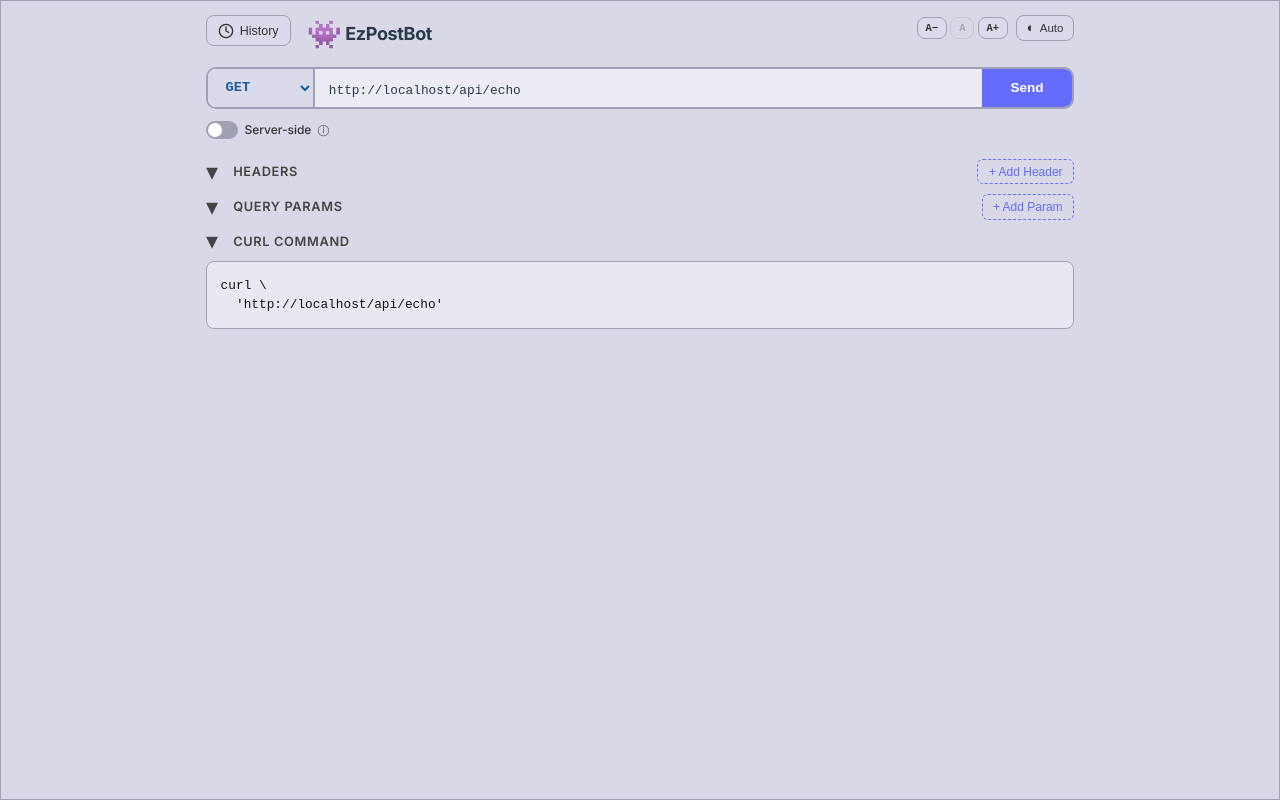
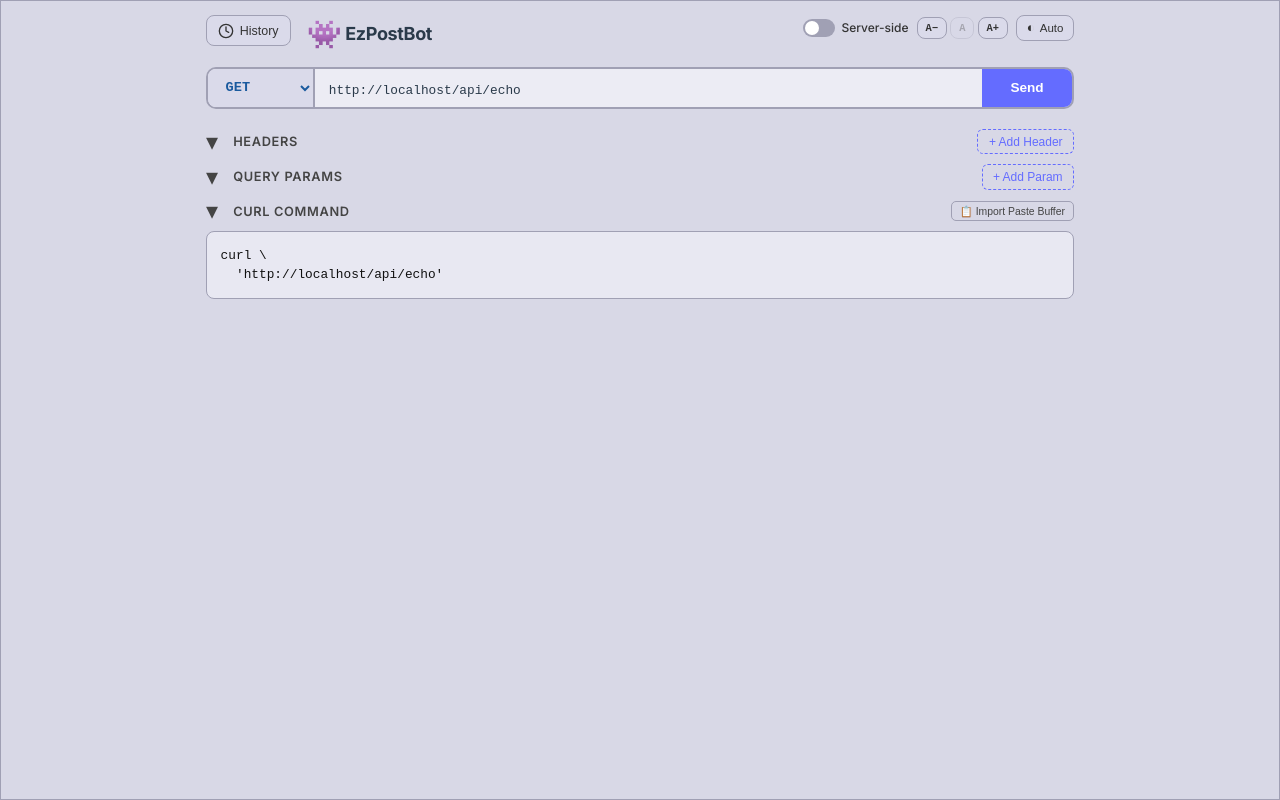
Before and after one commit to ronin1/EzPostBot, a Svelte app: page / in a window 1280 px wide. Built offline with nearby package versions, Linux system fonts and the light colour scheme.

Commit message:
curl import & mask authorization header

```diff
--- a/src/App.svelte
+++ b/src/App.svelte
@@ -165,6 +165,126 @@
     } catch {}
   }
 
+  function parseCurl(input) {
+    const text = input.trim().replace(/\\\n\s*/g, ' ');
+    if (!/^curl\s/i.test(text)) return null;
+
+    const tokens = [];
+    let i = 4; // skip "curl"
+    while (i < text.length) {
+      while (i < text.length && text[i] === ' ') i++;
+      if (i >= text.length) break;
+      let token = '';
+      if (text[i] === "'" || text[i] === '"') {
+        const q = text[i++];
+        while (i < text.length && text[i] !== q) {
+          if (text[i] === '\\' && q === '"') { i++; token += text[i] || ''; }
+          else token += text[i];
+          i++;
+        }
+        i++; // skip closing quote
+      } else {
+        while (i < text.length && text[i] !== ' ') { token += text[i]; i++; }
+      }
+      tokens.push(token);
+    }
+
+    let parsedMethod = null;
+    let parsedUrl = '';
+    const parsedHeaders = [];
+    let parsedData = null;
+    let isFormUrlEncoded = false;
+    let isFormMultipart = false;
+    const formParts = [];
+
+    for (let t = 0; t < tokens.length; t++) {
+      const tok = tokens[t];
+      if (tok === '-X' || tok === '--request') { parsedMethod = tokens[++t]?.toUpperCase(); }
+      else if (tok === '-H' || tok === '--header') { parsedHeaders.push(tokens[++t]); }
+      else if (tok === '-d' || tok === '--data' || tok === '--data-raw' || tok === '--data-binary') { parsedData = tokens[++t]; }
+      else if (tok === '--data-urlencode') { isFormUrlEncoded = true; formParts.push(tokens[++t]); }
+      else if (tok === '-F' || tok === '--form') { isFormMultipart = true; formParts.push(tokens[++t]); }
+      else if (!tok.startsWith('-') && !parsedUrl) { parsedUrl = tok; }
+    }
+
+    if (!parsedMethod) {
+      parsedMethod = (parsedData || isFormUrlEncoded || isFormMultipart) ? 'POST' : 'GET';
+    }
+
+    return { method: parsedMethod, url: parsedUrl, headers: parsedHeaders, data: parsedData, isFormUrlEncoded, isFormMultipart, formParts };
+  }
+
+  let importStatus = $state(null);
+  async function importCurl() {
+    try {
+      const clip = await navigator.clipboard.readText();
+      const parsed = parseCurl(clip);
+      if (!parsed) {
+        importStatus = 'invalid';
+        setTimeout(() => { if (importStatus === 'invalid') importStatus = null; }, 2000);
+        return;
+      }
+
+      method = parsed.method;
+      try {
+        const u = new URL(parsed.url);
+        u.search = '';
+        url = u.toString();
+        queryParams = [];
+        for (const [k, v] of new URL(parsed.url).searchParams.entries()) {
+          queryParams = [...queryParams, { key: k, value: v }];
+        }
+      } catch {
+        url = parsed.url;
+        queryParams = [];
+      }
+
+      headers = [];
+      let detectedCt = '';
+      for (const h of parsed.headers) {
+        const idx = h.indexOf(':');
+        if (idx < 0) continue;
+        const key = h.slice(0, idx).trim();
+        const val = h.slice(idx + 1).trim();
+        if (key.toLowerCase() === 'content-type') { detectedCt = val; continue; }
+        headers = [...headers, { key, value: val }];
+      }
+
+      formFields = [];
+      selectedFiles = [];
+      body = '';
+
+      if (parsed.isFormMultipart) {
+        bodyType = 'form';
+        formFields = parsed.formParts.filter(p => !p.includes('=@')).map(p => {
+          const idx = p.indexOf('=');
+          return { key: p.slice(0, idx), value: p.slice(idx + 1) };
+        });
+      } else if (parsed.isFormUrlEncoded || detectedCt.includes('application/x-www-form-urlencoded')) {
+        bodyType = 'form';
+        const src = parsed.isFormUrlEncoded ? parsed.formParts.join('&') : (parsed.data || '');
+        formFields = src.split('&').filter(Boolean).map(pair => {
+          const idx = pair.indexOf('=');
+          return idx >= 0
+            ? { key: decodeURIComponent(pair.slice(0, idx)), value: decodeURIComponent(pair.slice(idx + 1)) }
+            : { key: decodeURIComponent(pair), value: '' };
+        });
+      } else if (parsed.data) {
+        bodyType = 'json';
+        body = parsed.data;
+      } else {
+        bodyType = 'json';
+        body = '';
+      }
+
+      importStatus = 'ok';
+      setTimeout(() => { if (importStatus === 'ok') importStatus = null; }, 1500);
+    } catch {
+      importStatus = 'error';
+      setTimeout(() => { if (importStatus === 'error') importStatus = null; }, 2000);
+    }
+  }
+
   let drawerOpen = $state(localStorage.getItem('drawerOpen') === 'true');
   $effect(() => { localStorage.setItem('drawerOpen', String(drawerOpen)); });
   let drawerRef = $state(null);
@@ -306,6 +426,12 @@
 
     return parts.join(' \\\n  ');
   });
+
+  const curlCommandMasked = $derived(
+    curlCommand.replace(/(-H\s+(['"]))(Authorization:\s*)(.*?)(\2)/gi, '$1$3••••••••$5')
+  );
+
+  let curlHovered = $state(false);
 
   let themeMode = $state(localStorage.getItem('theme') || 'auto');
 
@@ -865,6 +991,13 @@
             </button>
             <h1><span style="font-size: 1.75rem; vertical-align: -0.15em">👾</span> EzPostBot</h1>
             <span class="top-controls">
+              <label class="toggle-label top-toggle" title="Send request from the backend server, bypassing CORS preflight and browser restrictions">
+                <span class="toggle-switch" class:active={serverSide}>
+                  <input type="checkbox" bind:checked={serverSide} />
+                  <span class="toggle-track"><span class="toggle-thumb"></span></span>
+                </span>
+                <span class="toggle-text">Server-side</span>
+              </label>
               <span class="global-font-controls">
                 <button class="global-font-btn" disabled={globalFontSize <= FONT_MIN} onclick={() => { globalFontSize = +(globalFontSize - FONT_STEP).toFixed(2); }} title="Decrease text size">A−</button>
                 <button class="global-font-btn" disabled={Math.abs(globalFontSize - FONT_DEFAULT) < 0.01} onclick={() => { globalFontSize = FONT_DEFAULT; }} title="Reset text size">A</button>
@@ -903,17 +1036,6 @@
               Send
             {/if}
           </button>
-        </div>
-
-        <div class="request-options-bar">
-          <label class="toggle-label">
-            <span class="toggle-switch" class:active={serverSide}>
-              <input type="checkbox" bind:checked={serverSide} />
-              <span class="toggle-track"><span class="toggle-thumb"></span></span>
-            </span>
-            <span class="toggle-text">Server-side</span>
-            <span class="toggle-hint" data-tip="Send request from the backend server, bypassing CORS preflight and browser restrictions">ⓘ</span>
-          </label>
         </div>
 
         <!-- Headers Section -->
@@ -946,6 +1068,7 @@
                     bind:value={header.value}
                     placeholder="Value"
                     class="header-input value-input"
+                    class:secret={header.key.trim().toLowerCase() === 'authorization'}
                   />
                   <button class="remove-btn" onclick={() => removeHeader(i)} title="Remove header">
                     &times;
@@ -1252,10 +1375,14 @@
             <span class="section-title" class:collapsed={!showCurl}>
               <span class="collapse-arrow">{showCurl ? '▾' : '▸'}</span> cURL Command
             </span>
+            <button class="curl-import-btn" onclick={(e) => { e.stopPropagation(); importCurl(); }} title="Import cURL command from clipboard">
+              {#if importStatus === 'ok'}✓ Imported{:else if importStatus === 'invalid'}✕ Not a curl command{:else if importStatus === 'error'}✕ Clipboard error{:else}📋 Import Paste Buffer{/if}
+            </button>
           </div>
           {#if showCurl}
-            <div class="response-pre-wrapper">
-              <pre class="curl-output" style="font-size: {globalFontSize}rem">{curlCommand}</pre>
+            <!-- svelte-ignore a11y_no_static_element_interactions -->
+            <div class="response-pre-wrapper" onmouseenter={() => curlHovered = true} onmouseleave={() => curlHovered = false}>
+              <pre class="curl-output" style="font-size: {globalFontSize}rem">{curlHovered ? curlCommand : curlCommandMasked}</pre>
               <button class="response-copy-btn" onclick={() => copyPanelText(curlCommand, 'curl')} title="Copy cURL command">
                 {copiedPanel === 'curl' ? '✓' : '⧉'}
               </button>
@@ -1541,14 +1668,6 @@
     cursor: not-allowed;
   }
 
-  .request-options-bar {
-    display: flex;
-    align-items: center;
-    gap: 1rem;
-    margin-bottom: 1.25rem;
-    margin-top: -0.5rem;
-  }
-
   .toggle-label {
     display: flex;
     align-items: center;
@@ -1603,40 +1722,6 @@
     font-size: 0.75rem;
     color: #888;
     font-weight: 500;
-  }
-
-  .toggle-hint {
-    font-size: 0.7rem;
-    color: #666;
-    cursor: help;
-    position: relative;
-  }
-
-  .toggle-hint::after {
-    content: attr(data-tip);
-    position: absolute;
-    bottom: calc(100% + 6px);
-    left: 50%;
-    transform: translateX(-50%);
-    background: #383858;
-    color: #ccc;
-    font-size: 0.7rem;
-    font-weight: 400;
-    line-height: 1.4;
-    padding: 0.45rem 0.65rem;
-    border-radius: 6px;
-    border: 1px solid #4a4a5a;
-    white-space: normal;
-    width: max-content;
-    max-width: 260px;
-    pointer-events: none;
-    opacity: 0;
-    transition: opacity 0.15s;
-    z-index: 100;
-  }
-
-  .toggle-hint:hover::after {
-    opacity: 1;
   }
 
   .spinner {
@@ -1739,6 +1824,17 @@
   .value-input {
     flex: 3;
     min-width: 0;
+  }
+
+  .value-input.secret {
+    -webkit-text-security: disc;
+    text-security: disc;
+  }
+
+  .value-input.secret:focus,
+  .value-input.secret:hover {
+    -webkit-text-security: none;
+    text-security: none;
   }
 
   .remove-btn {
@@ -2214,6 +2310,25 @@
     opacity: 0.5;
   }
 
+  .curl-import-btn {
+    background: transparent;
+    border: 1px solid #3a3a4a;
+    color: #aaa;
+    font-size: 0.65rem;
+    font-weight: 500;
+    padding: 0.15rem 0.5rem;
+    border-radius: 5px;
+    cursor: pointer;
+    transition: all 0.2s;
+    margin-left: auto;
+    white-space: nowrap;
+  }
+
+  .curl-import-btn:hover {
+    border-color: #646cff;
+    color: #fff;
+  }
+
   .curl-output {
     background: #2e2e4d;
     border: 1px solid #3a3a4a;
@@ -2287,6 +2402,16 @@
     color: #111;
   }
 
+  .light-theme .curl-import-btn {
+    border-color: #a0a0b4;
+    color: #444;
+  }
+
+  .light-theme .curl-import-btn:hover {
+    border-color: #646cff;
+    color: #111;
+  }
+
   .light-theme .curl-output {
     background: #e8e8f2;
     border-color: #a0a0b4;
@@ -2334,16 +2459,6 @@
     color: #333;
   }
 
-  .light-theme .toggle-hint {
-    color: #444;
-  }
-
-  .light-theme .toggle-hint::after {
-    background: #e2e2ee;
-    color: #2a2a3a;
-    border-color: #a0a0b4;
-  }
-
   .light-theme .file-dropzone {
     background: #e2e2ee;
     border-color: #a0a0b4;
--- a/src/lib/HistoryDrawer.svelte
+++ b/src/lib/HistoryDrawer.svelte
@@ -153,6 +153,12 @@
   function truncateUrl(u) {
     return u || '';
   }
+
+  function maskAuth(text) {
+    return text.replace(/^(Authorization:\s*).+$/gim, '$1••••••••');
+  }
+
+  let hoveredPreId = $state(null);
 
   function buildStoredRequestText(row) {
     const lines = [];
@@ -377,11 +383,12 @@
               </div>
             {:else if getItemTab(row.id) === 'request'}
               <div class="detail-section">
-                <div class="pre-wrapper">
+                <!-- svelte-ignore a11y_no_static_element_interactions -->
+                <div class="pre-wrapper" onmouseenter={() => hoveredPreId = `req-${row.id}`} onmouseleave={() => hoveredPreId = null}>
                   <button class="copy-btn" onclick={() => copyText(buildStoredRequestText(row), `req-${row.id}`)} title="Copy">
                     {copiedId === `req-${row.id}` ? '✓' : '⧉'}
                   </button>
-                  <pre class="detail-pre" style="font-size: {globalFontSize}rem">{buildStoredRequestText(row)}</pre>
+                  <pre class="detail-pre" style="font-size: {globalFontSize}rem">{hoveredPreId === `req-${row.id}` ? buildStoredRequestText(row) : maskAuth(buildStoredRequestText(row))}</pre>
                 </div>
               </div>
             {:else if getItemTab(row.id) === 'preflight'}
```
